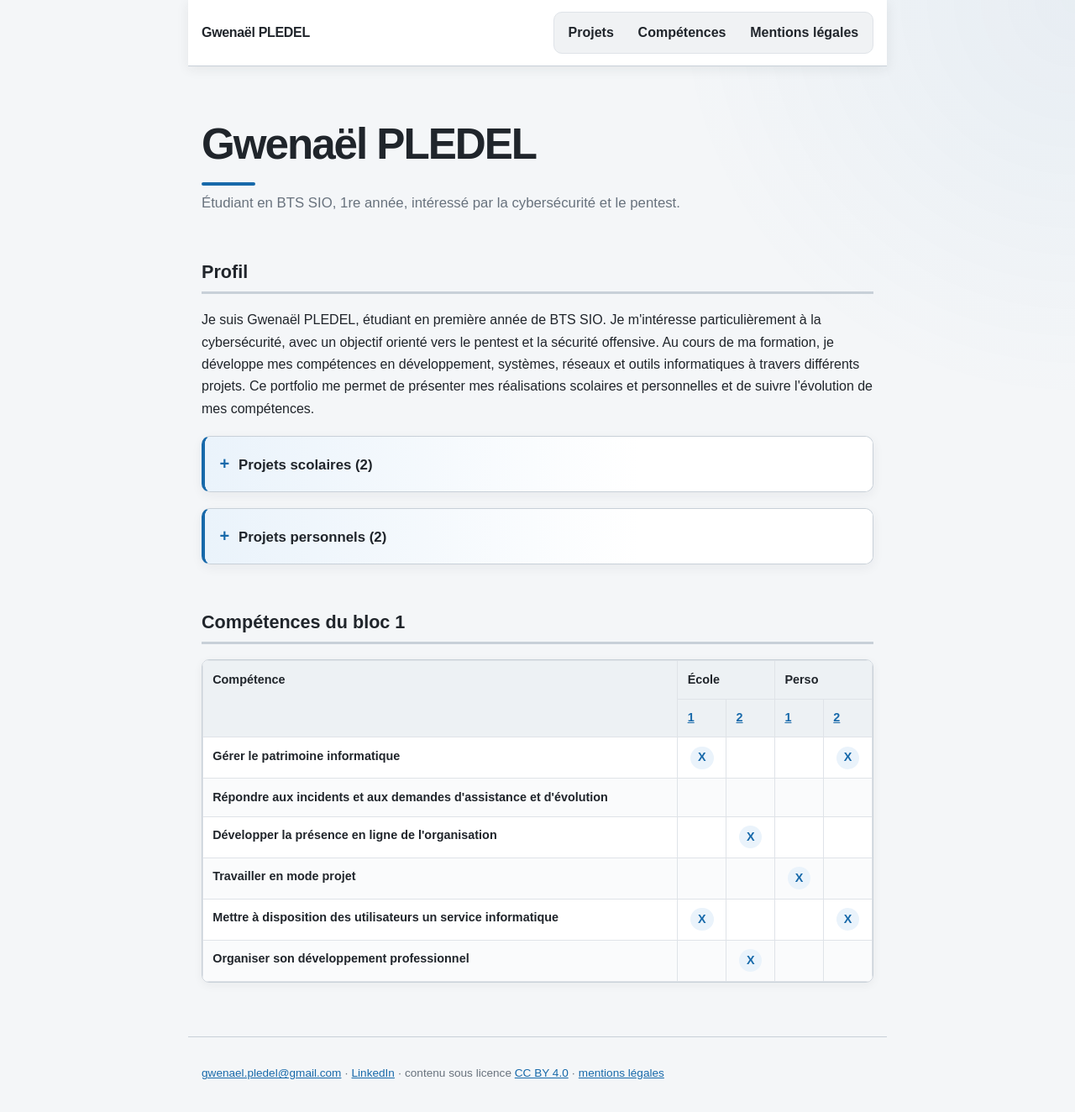
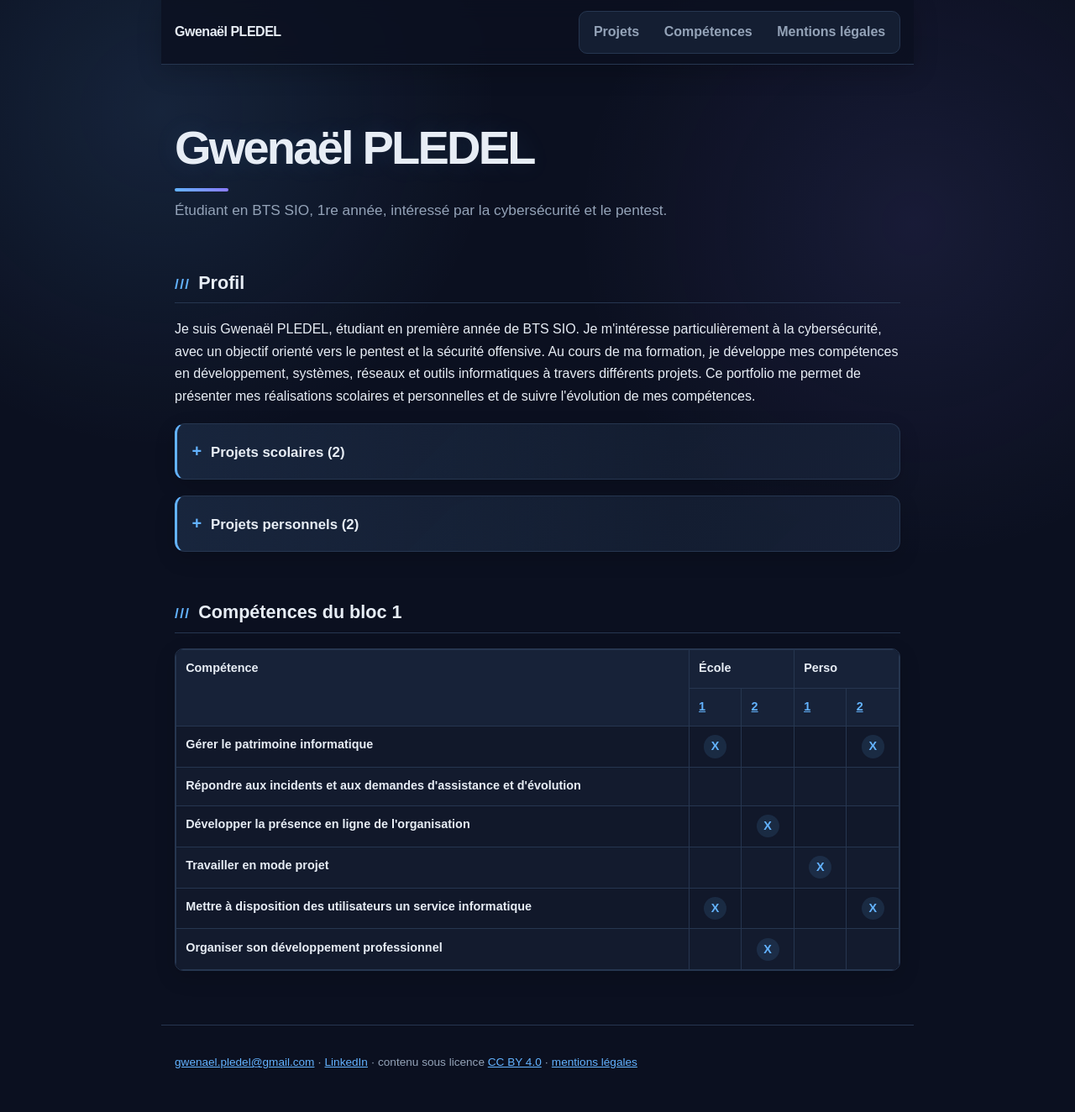
Before and after one commit to vzsca/Portfolio-Gwenael, a Jekyll site: the page built from index.html, in a window 1280 px wide and 1343 px high. Shown: the top 1324 px of the window at 84% size. Built offline with Jekyll 4.4.1, drawn with Linux system fonts in a browser that asks for light colours.

Commit message:
Modernise la palette et ajoute des animations

```diff
--- a/css/style.css
+++ b/css/style.css
@@ -1,12 +1,13 @@
 :root {
-  --text: #20252b;
-  --muted: #68727d;
-  --accent: #1769aa;
-  --accent-soft: #eaf3fb;
-  --background: #f4f6f8;
-  --surface: #ffffff;
-  --border: #dfe3e8;
-  --border-strong: #c8d0d8;
+  --text: #e7edf5;
+  --muted: #94a3b8;
+  --accent: #63b3ff;
+  --accent-2: #8b7cff;
+  --background: #0b1020;
+  --surface: #11182a;
+  --surface-2: #172238;
+  --border: #263650;
+  --glow: rgba(99, 179, 255, .2);
 }
 
 * { box-sizing: border-box; }
@@ -15,43 +16,51 @@ html { scroll-behavior: smooth; }
 
 body {
   margin: 0;
-  background:
-    radial-gradient(circle at top right, rgba(23, 105, 170, .06), transparent 30rem),
-    var(--background);
   color: var(--text);
   font: 16px/1.65 Arial, Helvetica, sans-serif;
+  background:
+    radial-gradient(circle at 15% 10%, rgba(99,179,255,.12), transparent 25rem),
+    radial-gradient(circle at 85% 20%, rgba(139,124,255,.10), transparent 25rem),
+    var(--background);
 }
 
 header, main, footer {
-  max-width: 52rem;
+  max-width: 56rem;
   margin: 0 auto;
   padding-left: 1rem;
   padding-right: 1rem;
 }
 
 header {
-  padding-top: .85rem;
-  padding-bottom: .85rem;
+  padding-top: .8rem;
+  padding-bottom: .8rem;
   display: flex;
   flex-wrap: wrap;
   justify-content: space-between;
   align-items: center;
   gap: .7rem 1.25rem;
-  border-bottom: 1px solid var(--border-strong);
-  background: rgba(255, 255, 255, .96);
-  box-shadow: 0 3px 14px rgba(32, 37, 43, .08);
+  background: rgba(11,16,32,.82);
+  border-bottom: 1px solid var(--border);
+  box-shadow: 0 8px 30px rgba(0,0,0,.2);
   position: sticky;
   top: 0;
   z-index: 10;
-  backdrop-filter: blur(8px);
+  backdrop-filter: blur(12px);
 }
 
-.site { margin: 0; font-weight: 800; letter-spacing: -.02em; }
+.site {
+  margin: 0;
+  font-weight: 800;
+  letter-spacing: -.03em;
+}
 
 .site a {
   color: var(--text);
   text-decoration: none;
+  transition: color .2s ease;
 }
+
+.site a:hover { color: var(--accent); }
 
 nav ul {
   list-style: none;
@@ -59,43 +68,47 @@ nav ul {
   margin: 0;
   display: flex;
   flex-wrap: wrap;
-  gap: .2rem;
+  gap: .25rem;
   border: 1px solid var(--border);
   border-radius: 10px;
-  background: #f0f2f4;
+  background: rgba(23,34,56,.8);
 }
 
 nav a {
   display: block;
   padding: .45rem .8rem;
   border-radius: 7px;
-  color: var(--text);
+  color: var(--muted);
   text-decoration: none;
-  font-weight: 600;
-  transition: background .15s ease, color .15s ease, transform .15s ease;
+  font-weight: 700;
+  transition: color .2s ease, background .2s ease, transform .2s ease;
 }
 
 nav a:hover,
 nav a:focus {
-  background: var(--surface);
-  color: var(--accent);
-  transform: translateY(-1px);
+  color: var(--text);
+  background: rgba(99,179,255,.12);
+  transform: translateY(-2px);
 }
 
-nav a:focus-visible {
+nav a:focus-visible,
+a:focus-visible {
   outline: 2px solid var(--accent);
-  outline-offset: 1px;
+  outline-offset: 3px;
 }
 
-main { padding-top: 1rem; }
+main {
+  padding-top: 1rem;
+  animation: pageIn .65s ease both;
+}
 
 h1, h2, h3 { line-height: 1.25; }
 
 h1 {
-  font-size: clamp(2.2rem, 6vw, 3.2rem);
-  letter-spacing: -.04em;
-  margin: 2.8rem 0 .45rem;
-  max-width: 40rem;
+  font-size: clamp(2.3rem, 7vw, 3.5rem);
+  letter-spacing: -.05em;
+  margin: 3rem 0 .5rem;
+  text-shadow: 0 0 30px rgba(99,179,255,.12);
 }
 
 h1::after {
@@ -105,60 +118,68 @@ h1::after {
   height: 4px;
   margin-top: .8rem;
   border-radius: 99px;
-  background: var(--accent);
+  background: linear-gradient(90deg, var(--accent), var(--accent-2));
+  animation: lineIn .8s ease both;
 }
 
 h2 {
   font-size: 1.35rem;
-  margin-top: 2.8rem;
-  padding: .7rem 0 .55rem;
-  border-bottom: 3px solid var(--border-strong);
+  margin-top: 3rem;
+  padding: .7rem 0 .6rem;
+  border-bottom: 1px solid var(--border);
   scroll-margin-top: 6rem;
 }
 
-h3 {
-  font-size: 1.05rem;
-  margin: 0 0 .3rem;
+h2::before {
+  content: "///";
+  margin-right: .6rem;
+  color: var(--accent);
+  font-size: .8em;
+  letter-spacing: .08em;
 }
+
+h3 { font-size: 1.05rem; margin: 0 0 .3rem; }
 
 a { color: var(--accent); }
 
-a:focus-visible {
-  outline: 2px solid var(--accent);
-  outline-offset: 3px;
-}
-
 .sous-titre {
   color: var(--muted);
-  font-size: 1.05rem;
-  max-width: 45rem;
-  margin: 0 0 2rem;
+  font-size: 1.08rem;
+  max-width: 46rem;
+  margin: 0 0 2.2rem;
 }
 
 .meta { color: var(--muted); font-size: .85rem; }
 
 .section-repliable {
-  background: var(--surface);
-  border: 1px solid var(--border-strong);
-  border-left: 4px solid var(--accent);
-  border-radius: 10px;
+  background: linear-gradient(135deg, rgba(17,24,42,.96), rgba(23,34,56,.9));
+  border: 1px solid var(--border);
+  border-left: 3px solid var(--accent);
+  border-radius: 12px;
   margin: 1.2rem 0;
-  box-shadow: 0 4px 14px rgba(32, 37, 43, .06);
+  box-shadow: 0 8px 25px rgba(0,0,0,.16);
   overflow: hidden;
-  transition: box-shadow .2s ease, transform .2s ease;
+  transition: transform .25s ease, border-color .25s ease, box-shadow .25s ease;
 }
 
 .section-repliable:hover {
-  box-shadow: 0 7px 20px rgba(32, 37, 43, .09);
+  transform: translateY(-3px);
+  border-color: #365274;
+  box-shadow: 0 12px 35px rgba(0,0,0,.24), 0 0 25px var(--glow);
 }
 
 .section-repliable > summary {
   cursor: pointer;
   list-style: none;
   padding: 1rem 1.1rem;
-  font-weight: 700;
+  font-weight: 800;
   font-size: 1.05rem;
-  background: linear-gradient(90deg, var(--accent-soft), var(--surface) 65%);
+  background: linear-gradient(90deg, rgba(99,179,255,.09), transparent 70%);
+  transition: background .2s ease;
+}
+
+.section-repliable > summary:hover {
+  background: linear-gradient(90deg, rgba(99,179,255,.16), transparent 70%);
 }
 
 .section-repliable > summary::-webkit-details-marker { display: none; }
@@ -169,34 +190,38 @@ a:focus-visible {
   width: 1.4rem;
   color: var(--accent);
   font-size: 1.25rem;
-  font-weight: 800;
+  transition: transform .25s ease;
 }
 
-.section-repliable[open] > summary::before { content: "−"; }
+.section-repliable[open] > summary::before {
+  content: "−";
+  transform: rotate(180deg);
+}
 
 .section-contenu { padding: .1rem 1rem 1rem; }
 
 .section-contenu > :first-child { margin-top: .65rem; }
 
 .carte {
-  background: var(--surface);
+  background: rgba(17,24,42,.9);
   border: 1px solid var(--border);
-  border-radius: 8px;
+  border-radius: 9px;
   padding: 1rem 1.1rem;
   margin: .8rem 0;
-  box-shadow: 0 2px 7px rgba(32, 37, 43, .035);
-  transition: border-color .2s ease, box-shadow .2s ease, transform .2s ease;
+  box-shadow: 0 3px 12px rgba(0,0,0,.12);
+  transition: transform .22s ease, border-color .22s ease, box-shadow .22s ease;
 }
 
 .carte:hover {
-  border-color: #b9c5d0;
-  box-shadow: 0 5px 14px rgba(32, 37, 43, .08);
-  transform: translateY(-1px);
+  transform: translateY(-4px);
+  border-color: #3d5b7e;
+  box-shadow: 0 10px 25px rgba(0,0,0,.22), 0 0 18px rgba(99,179,255,.08);
 }
 
 .carte h3 a {
+  color: var(--text);
   text-decoration: none;
-  color: var(--text);
+  transition: color .2s ease;
 }
 
 .carte h3 a:hover { color: var(--accent); }
@@ -205,9 +230,9 @@ a:focus-visible {
 
 .defile {
   overflow-x: auto;
-  border: 1px solid var(--border-strong);
-  border-radius: 9px;
-  box-shadow: 0 3px 12px rgba(32, 37, 43, .05);
+  border: 1px solid var(--border);
+  border-radius: 10px;
+  box-shadow: 0 8px 25px rgba(0,0,0,.16);
 }
 
 table {
@@ -226,13 +251,15 @@ th, td {
 }
 
 thead th {
-  background: #edf1f4;
-  font-weight: 700;
+  background: var(--surface-2);
+  color: var(--text);
 }
 
-tbody tr:nth-child(even) { background: #fafbfc; }
+tbody tr { transition: background .15s ease; }
 
-tbody tr:hover { background: var(--accent-soft); }
+tbody tr:nth-child(even) { background: rgba(23,34,56,.35); }
+
+tbody tr:hover { background: rgba(99,179,255,.08); }
 
 td.case {
   text-align: center;
@@ -247,9 +274,15 @@ td.case a {
   min-width: 1.7rem;
   min-height: 1.7rem;
   border-radius: 50%;
-  background: var(--accent-soft);
+  background: rgba(99,179,255,.12);
   color: var(--accent);
   text-decoration: none;
+  transition: transform .2s ease, box-shadow .2s ease;
+}
+
+td.case a:hover {
+  transform: scale(1.15);
+  box-shadow: 0 0 14px rgba(99,179,255,.35);
 }
 
 img {
@@ -259,15 +292,22 @@ img {
   max-height: 650px;
   height: auto;
   margin: .9rem 0;
-  border: 1px solid var(--border-strong);
-  border-radius: 8px;
-  box-shadow: 0 4px 14px rgba(32, 37, 43, .08);
+  border: 1px solid var(--border);
+  border-radius: 9px;
+  box-shadow: 0 8px 25px rgba(0,0,0,.2);
+  transition: transform .3s ease, box-shadow .3s ease;
+}
+
+img:hover {
+  transform: translateY(-3px);
+  box-shadow: 0 12px 30px rgba(0,0,0,.3);
 }
 
 code {
-  background: #edf1f4;
+  color: #b9d9ff;
+  background: rgba(99,179,255,.1);
   padding: .1rem .3rem;
-  border-radius: 3px;
+  border-radius: 4px;
 }
 
 footer {
@@ -276,7 +316,26 @@ footer {
   padding-bottom: 2.5rem;
   color: var(--muted);
   font-size: .85rem;
-  border-top: 1px solid var(--border-strong);
+  border-top: 1px solid var(--border);
+}
+
+@keyframes pageIn {
+  from { opacity: 0; transform: translateY(12px); }
+  to { opacity: 1; transform: translateY(0); }
+}
+
+@keyframes lineIn {
+  from { width: 0; opacity: 0; }
+  to { width: 4rem; opacity: 1; }
+}
+
+@media (prefers-reduced-motion: reduce) {
+  html { scroll-behavior: auto; }
+  *, *::before, *::after {
+    animation-duration: .01ms !important;
+    animation-iteration-count: 1 !important;
+    transition-duration: .01ms !important;
+  }
 }
 
 @media (max-width: 700px) {
@@ -286,7 +345,7 @@ footer {
 @media (max-width: 520px) {
   h1 { margin-top: 2rem; }
   header { align-items: flex-start; }
-  nav ul { gap: .25rem; }
+  nav ul { gap: .2rem; }
   nav a { padding: .4rem .6rem; }
   .carte { padding: .9rem; }
 }
```
